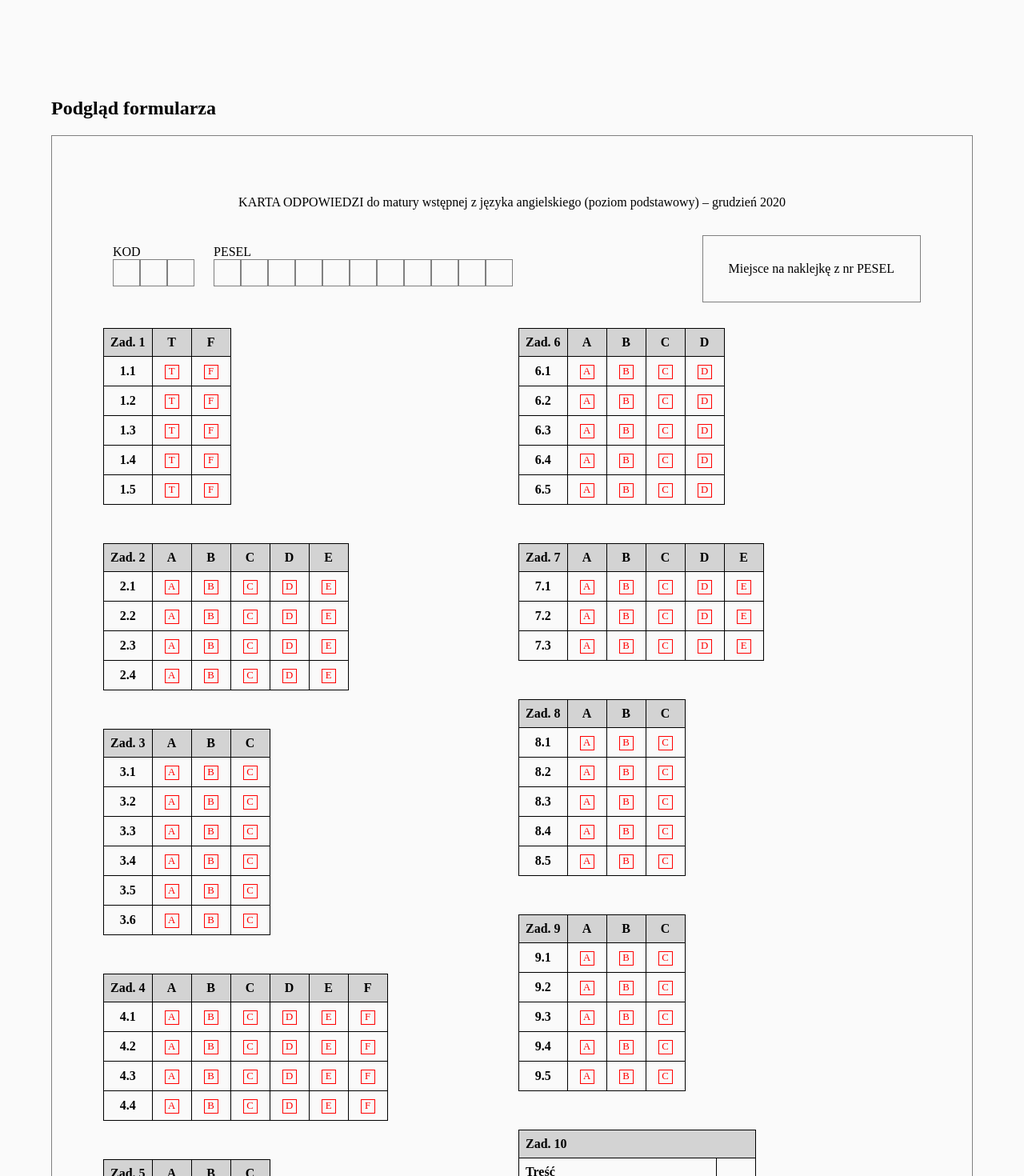
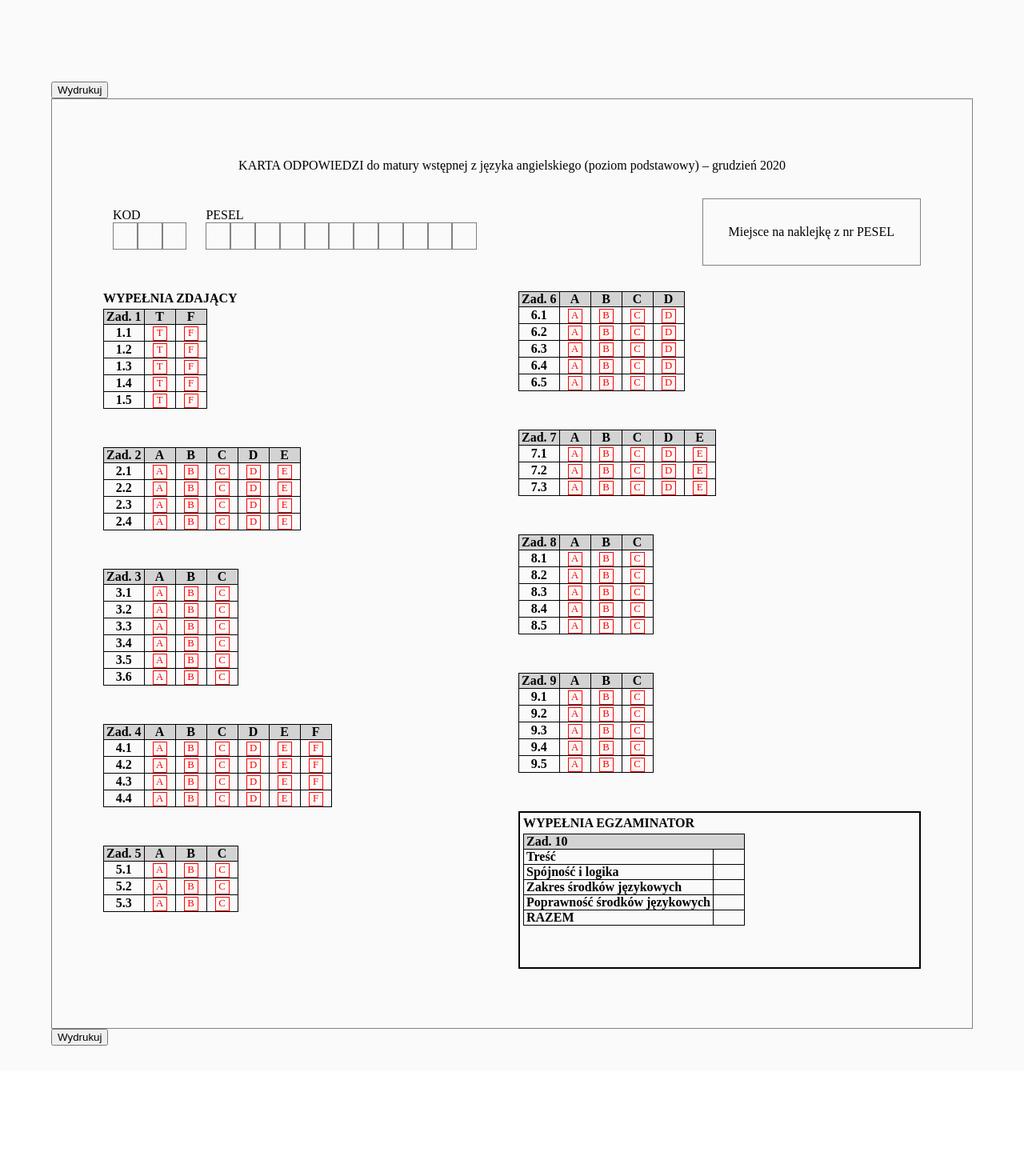
Before and after one commit to pensjonatus/form-print, a React (Create React App) app: page / in a window 1280 px wide. Shown: the part 140-1610 px from the top of the page at 80% size. After the commit the page ends 1479 px from the top, so only its background shows below. Built offline with nearby package versions, Linux system fonts and the light colour scheme; a web font is replaced by a local one.

Commit message:
implement printing

```diff
--- a/package.json
+++ b/package.json
@@ -10,6 +10,7 @@
     "react": "^17.0.1",
     "react-dom": "^17.0.1",
     "react-scripts": "4.0.1",
+    "react-to-print": "^2.11.0",
     "web-vitals": "^0.2.4"
   },
   "scripts": {
--- a/src/App.js
+++ b/src/App.js
@@ -1,7 +1,8 @@
-import { useState } from 'react';
+import { useState, useRef } from 'react';
 import styles from './App.module.css';
 import ExamSheet from './components/examSheet';
 import qt from './questionTypes';
+import ReactToPrint from 'react-to-print';
 
 const initialQuestions = [
   {
@@ -59,18 +60,29 @@ const initialQuestions = [
   },
 ];
 
+function PrintButton({ sheetRef }) {
+  return (
+    <ReactToPrint
+      trigger={() => <button>Wydrukuj</button>}
+      content={() => sheetRef.current}
+    />
+  );
+}
+
 function App() {
   const [questions, setQuestions] = useState(initialQuestions);
+  const sheetRef = useRef();
   return (
     <div className={styles.wrapper}>
       <header className={styles.header}>
         <h1>Zbuduj formularz </h1>
       </header>
       <main className={styles.main}>
-        <section>
-          <h2>Podgląd formularza</h2>
+        <PrintButton sheetRef={sheetRef} />
+        <div ref={sheetRef}>
           <ExamSheet questions={questions} setQuestions={setQuestions} />
-        </section>
+        </div>
+        <PrintButton sheetRef={sheetRef} />
       </main>
     </div>
   );
--- a/src/components/examSheet/examSheet.js
+++ b/src/components/examSheet/examSheet.js
@@ -8,31 +8,34 @@ function getLetterAtIndex(index) {
 
 function DescriptiveQuestion({ question, index }) {
   return (
-    <table className={styles.descriptive}>
+    <div className={styles.descriptive} key={index}>
+      <div className={styles.sectionHeader}>WYPEŁNIA EGZAMINATOR</div>
+      <table>
         <thead>
           <tr>
-          <th colspan="2">Zad. {index + 1}</th>
+            <th colSpan="2">Zad. {index + 1}</th>
           </tr>
         </thead>
         <tbody>
           {question.criteria.map((criterion, key) => (
-          <tr className={cx(styles.teacherRow, styles.row)}>
+            <tr className={cx(styles.teacherRow, styles.row)} key={key}>
               <th>{criterion}</th>
               <td />
             </tr>
           ))}
           <tr>
             <th>RAZEM</th>
-          <td/>
+            <td />
           </tr>
         </tbody>
       </table>
+    </div>
   );
 }
 
 function TrueOrFalseQuestion({ question, index }) {
   return (
-    <table>
+    <table key={index}>
       <thead>
         <tr>
           <th>Zad. {index + 1}</th>
@@ -42,7 +45,7 @@ function TrueOrFalseQuestion({ question, index }) {
       </thead>
       <tbody>
         {[...Array(question.questions).keys()].map((sq, sqNum) => (
-          <tr>
+          <tr key={sqNum}>
             <th>{`${index + 1}.${sqNum + 1}`}</th>
             <td>
               <span className={styles.answer}>T</span>
@@ -59,21 +62,21 @@ function TrueOrFalseQuestion({ question, index }) {
 
 function MultipleChoiceQuestion({ question, index }) {
   return (
-    <table>
+    <table key={index}>
       <thead>
         <tr>
           <th>Zad. {index + 1}</th>
           {[...Array(question.choices).keys()].map((ch, i) => (
-            <th>{getLetterAtIndex(i)}</th>
+            <th key={i}>{getLetterAtIndex(i)}</th>
           ))}
         </tr>
       </thead>
       <tbody>
         {[...Array(question.questions).keys()].map((sq, sqNum) => (
-          <tr>
+          <tr key={sqNum}>
             <th>{`${index + 1}.${sqNum + 1}`}</th>
             {[...Array(question.choices).keys()].map((ch, i) => (
-              <td>
+              <td key={i}>
                 <span className={styles.answer}>{getLetterAtIndex(i)}</span>
               </td>
             ))}
@@ -95,38 +98,42 @@ function Question({ question, index }) {
     questionDisplay = <DescriptiveQuestion question={question} index={index} />;
   }
 
-  return <div className={styles.question}>{questionDisplay}</div>;
+  return (
+    <div className={styles.question} key={index}>
+      {questionDisplay}
+    </div>
+  );
+}
+
+function BoxFill({ label, numberOfBoxes }) {
+  return (
+    <div>
+      <div>{label}</div>
+      <div className={styles.boxes}>
+        {[...Array(numberOfBoxes).keys()].map((i) => (
+          <div key={i} className={styles.box} />
+        ))}
+      </div>
+    </div>
+  );
 }
 
 export default function ExamSheet({ questions }) {
   return (
-    <div className={styles.formWrapper}>
-      <div className={styles.formTitle}>
+    <div className={styles.sheetWrapper}>
+      <div className={styles.sheetTitle}>
         KARTA ODPOWIEDZI do matury wstępnej z języka angielskiego (poziom
         podstawowy) – grudzień 2020
       </div>
       <div className={styles.formHeader}>
         <div className={styles.codes}>
-          <div>
-            <div>KOD</div>
-            <div className={styles.boxes}>
-              {[...Array(3).keys()].map((i) => (
-                <div key={i} className={styles.box} />
-              ))}
-            </div>
-          </div>
-          <div>
-            <div>PESEL</div>
-            <div className={styles.boxes}>
-              {[...Array(11).keys()].map((i) => (
-                <div key={i} className={styles.box} />
-              ))}
-            </div>
-          </div>
+          <BoxFill label="KOD" numberOfBoxes={3} />
+          <BoxFill label="PESEL" numberOfBoxes={11} />
         </div>
         <div className={styles.sticker}>Miejsce na naklejkę z nr PESEL</div>
       </div>
-      <div className={styles.formBody}>
+      <div className={styles.questions}>
+        <div className={styles.sectionHeader}>WYPEŁNIA ZDAJĄCY</div>
         {questions &&
           questions.map((question, key) => (
             <Question question={question} index={key} />
--- a/src/components/examSheet/examSheet.module.css
+++ b/src/components/examSheet/examSheet.module.css
@@ -1,9 +1,9 @@
-.formWrapper {
+.sheetWrapper {
   border: 1px solid gray;
   padding: 74px 64px;
 }
 
-.formTitle {
+.sheetTitle {
   text-align: center;
 }
 
@@ -26,7 +26,7 @@
 }
 
 .box {
-  width: 2rem;
+  width: 1.8rem;
   height: 2rem;
   border: 1px solid gray;
 }
@@ -36,8 +36,13 @@
   padding: 32px;
 }
 
-.formBody {
+.questions {
   columns: 2;
+}
+
+.sectionHeader {
+  font-weight: 600;
+  margin-bottom: 3pt;
 }
 
 table {
@@ -48,8 +53,8 @@ table {
 
 td,
 th {
-  border: 1px solid black;
-  padding: 8px;
+  border: 1pt solid black;
+  padding: 0 3px;
   min-width: 2rem;
   text-align: center;
   margin-left: -2px;
@@ -69,7 +74,36 @@ thead {
   font-size: 80%;
 }
 
+.descriptive {
+  border: 2pt solid black;
+  padding: 3pt;
+}
+
 .descriptive td,
 .descriptive th {
   text-align: left;
 }
+
+@media print {
+  .sheetWrapper {
+    border: none;
+    padding: none;
+    font-size: 10pt;
+  }
+
+  .formHeader {
+    padding: 12pt 0;
+  }
+
+  table {
+    margin-bottom: 3pt;
+  }
+
+  table * {
+    font-size: 10pt;
+  }
+
+  .sticker {
+    padding: 12pt;
+  }
+}
```
Also changed, not shown: 2 other files (tests, documents, lock files or other folders). Lines whose indentation alone changed are shown as unchanged.
